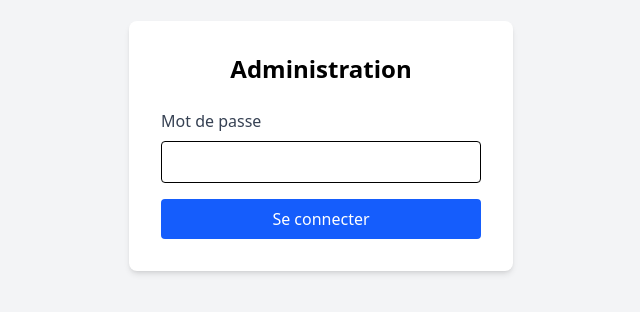
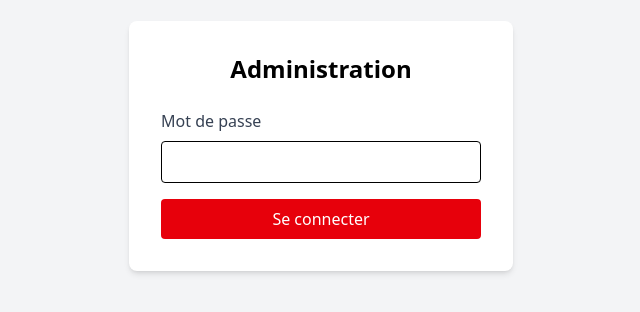
Before and after one commit to soydex/site-fournisseurs, a React (Vite) app: page /admin in a window 1280 px wide. Shown: the part 254-566 px from the top of the page, without its empty margins (319-959 px from the left). Built offline with nearby package versions, Linux system fonts and the light colour scheme; no server answers.

Commit message:
Ajout du logo Comymedia dans le composant TableauBesoins et changement de la couleur du bouton de connexion dans AdminLoginPage.

```diff
--- a/src/components/TableauBesoins.jsx
+++ b/src/components/TableauBesoins.jsx
@@ -10,6 +10,7 @@ function TableauBesoins({ data, onDelete }) {
 
   return (
     <div className="overflow-x-auto mt-8">
+      <img src="/imgs/logo_comymedia.png" alt="Logo" className="mx-auto mb-4" width={400} />
       <h2 className="text-2xl font-bold mb-4 text-center">Liste des besoins d'affichage</h2>
 
       {data.length === 0 ? (
--- a/src/pages/AdminLoginPage.jsx
+++ b/src/pages/AdminLoginPage.jsx
@@ -33,7 +33,7 @@ function AdminLoginPage() {
           {error && <p className="text-red-500 mb-4">{error}</p>}
           <button
             type="submit"
-            className="w-full bg-blue-600 text-white py-2 px-4 rounded hover:bg-blue-700"
+            className="w-full bg-red-600 text-white py-2 px-4 rounded hover:bg-red-700"
           >
             Se connecter
           </button>
```
Also changed, not shown: 1 other file (tests, documents, lock files or other folders).
